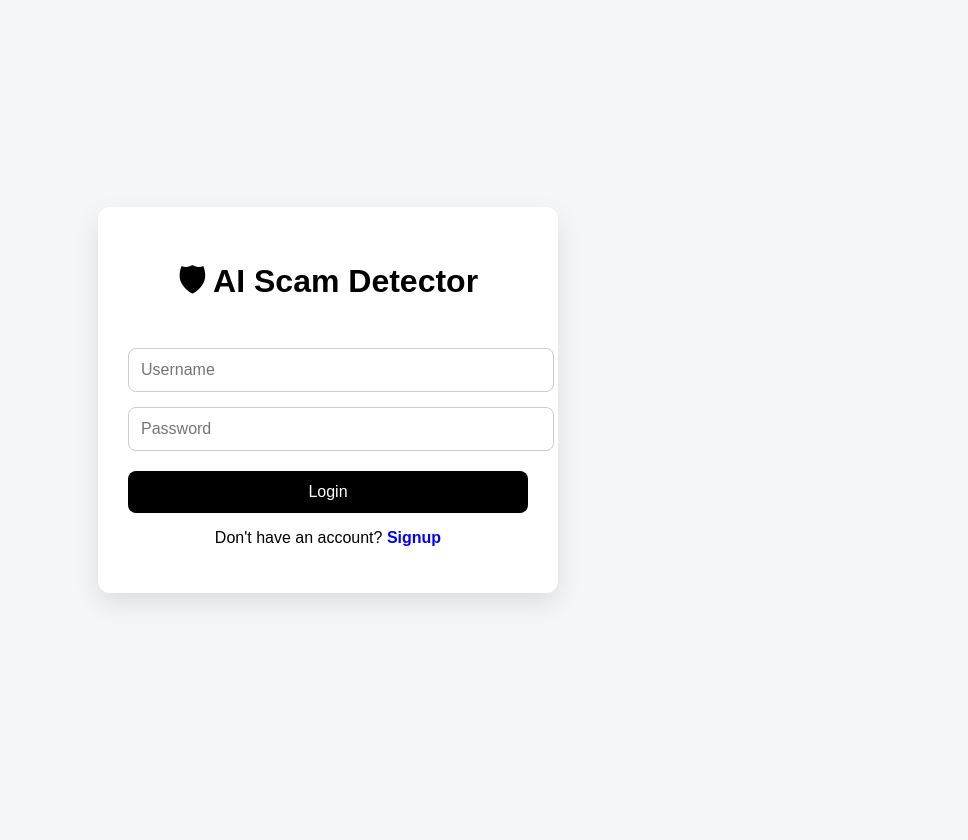
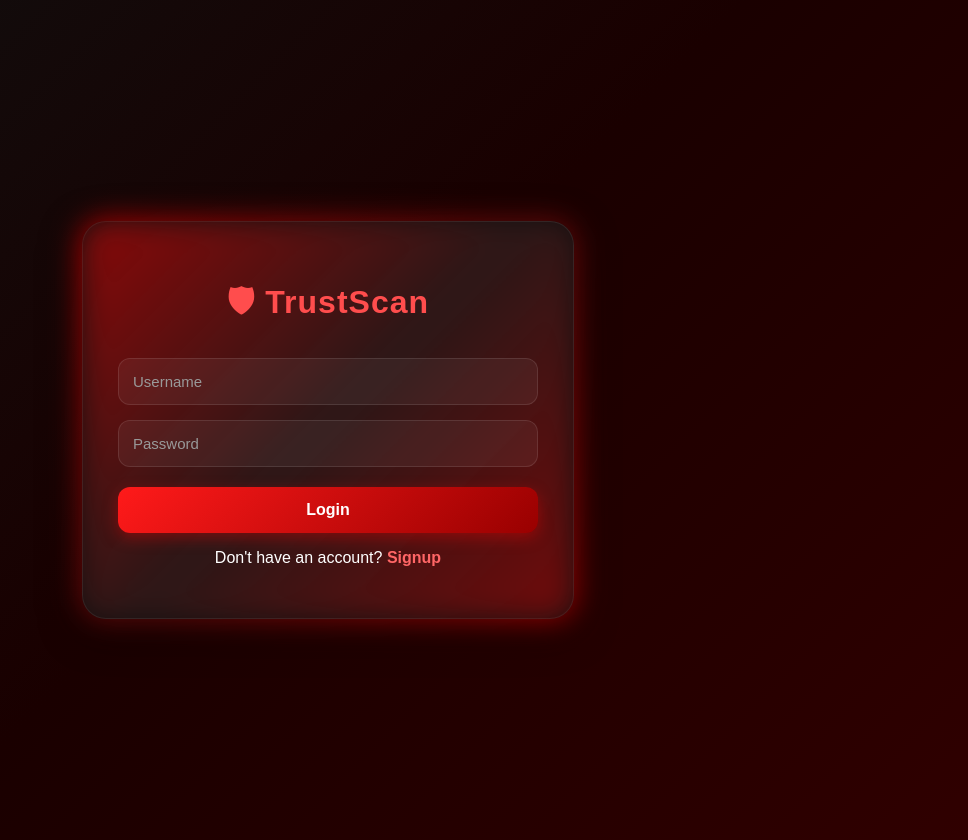
Before and after one commit to KlavitoOfTech/ai-scam-detector, a React (Create React App) app in the folder frontend-master/: page / in a window 1280 px wide. Shown: the whole page, without its empty margins (312-1280 px from the left). Before the commit the page ends 800 px from the top, so only its background shows below. Built offline with nearby package versions, Linux system fonts and the light colour scheme.

Commit message:
update: made few changes to the react hooks

```diff
--- a/frontend-master/src/App.css
+++ b/frontend-master/src/App.css
@@ -1,7 +1,9 @@
 body{
   margin:0;
   font-family: Arial, sans-serif;
-  background:#f4f6f8;
+  background: linear-gradient(135deg, #0f0f0f, #1a0000, #300000);
+  min-height:100vh;
+  overflow:hidden;
 }
 
 .container{
@@ -9,80 +11,163 @@ body{
   display:flex;
   justify-content:center;
   align-items:center;
+  padding:20px;
 }
 
 .card{
-  width:400px;
-  background:white;
-  padding:30px;
-  border-radius:12px;
-  box-shadow:0 10px 25px rgba(0,0,0,0.1);
+  width:420px;
+  background: rgba(20, 20, 20, 0.85);
+  backdrop-filter: blur(12px);
+  border: 1px solid rgba(255,255,255,0.08);
+  padding:35px;
+  border-radius:24px;
+  box-shadow:
+    0 0 30px rgba(255, 0, 0, 0.25),
+    0 10px 40px rgba(0,0,0,0.5);
   text-align:center;
+  color:white;
+  position:relative;
+}
+
+.card::before{
+  content:"";
+  position:absolute;
+  top:-2px;
+  left:-2px;
+  right:-2px;
+  bottom:-2px;
+  border-radius:24px;
+  background: linear-gradient(
+    135deg,
+    rgba(255,0,0,0.5),
+    rgba(255,80,80,0.1),
+    rgba(255,0,0,0.4)
+  );
+  z-index:-1;
+  filter: blur(15px);
+}
+
+h1{
+  font-size:32px;
+  margin-bottom:10px;
+  color:#ff4d4d;
+  letter-spacing:1px;
+}
+
+.subtitle{
+  color:#cfcfcf;
+  font-size:15px;
+  margin-bottom:25px;
+  line-height:1.6;
 }
 
 input{
   width:100%;
-  padding:12px;
+  padding:14px;
   margin-top:15px;
-  border-radius:8px;
-  border:1px solid #ccc;
-  font-size:16px;
+  border-radius:12px;
+  border:1px solid rgba(255,255,255,0.1);
+  background: rgba(255,255,255,0.05);
+  color:white;
+  font-size:15px;
+  outline:none;
+  transition:0.3s;
+  box-sizing:border-box;
 }
 
-.toggle{
-  color:blue;
-  cursor:pointer;
-  font-weight:bold;
-}
-
-.logout{
-  margin-top:20px;
-  background:#d9534f;
-}
-
-.subtitle{
-  color: #666;
-  font-size: 15px;
-  margin-top: -10px;
-  margin-bottom: 20px;
-  line-height: 1.5;
+input:focus{
+  border:1px solid #ff4d4d;
+  box-shadow:0 0 10px rgba(255,0,0,0.4);
 }
 
 textarea{
   width:100%;
-  height:120px;
-  padding:10px;
+  height:130px;
+  padding:14px;
   margin-top:20px;
-  border-radius:8px;
-  border:1px solid #ccc;
+  border-radius:12px;
+  border:1px solid rgba(255,255,255,0.1);
+  background: rgba(255,255,255,0.05);
+  color:white;
   resize:none;
-  font-size:16px;
+  font-size:15px;
+  outline:none;
+  transition:0.3s;
+  box-sizing:border-box;
+}
+
+textarea:focus{
+  border:1px solid #ff4d4d;
+  box-shadow:0 0 10px rgba(255,0,0,0.4);
+}
+
+textarea::placeholder,
+input::placeholder{
+  color:#999;
 }
 
 button{
   margin-top:20px;
   width:100%;
-  padding:12px;
+  padding:14px;
   border:none;
-  border-radius:8px;
-  background:black;
+  border-radius:12px;
+  background: linear-gradient(135deg, #ff1a1a, #990000);
   color:white;
   font-size:16px;
+  font-weight:bold;
   cursor:pointer;
+  transition:0.3s;
+  box-shadow:0 5px 15px rgba(255,0,0,0.35);
+}
+
+button:hover{
+  transform:translateY(-2px);
+  box-shadow:0 8px 20px rgba(255,0,0,0.45);
 }
 
 button:disabled{
-  background:#777;
+  background:#555;
+  cursor:not-allowed;
+  box-shadow:none;
 }
 
 .result{
-  margin-top:25px;
+  margin-top:30px;
+  padding:18px;
+  border-radius:14px;
+  background: rgba(255,255,255,0.05);
+  border:1px solid rgba(255,255,255,0.08);
 }
 
 .spam{
-  color:red;
+  color:#ff4d4d;
+  font-size:24px;
 }
 
 .safe{
-  color:green;
+  color:#00d26a;
+  font-size:24px;
 }
+
+.toggle{
+  color:#ff6666;
+  cursor:pointer;
+  font-weight:bold;
+  transition:0.3s;
+}
+
+.toggle:hover{
+  color:#ff1a1a;
+}
+
+.logout{
+  margin-top:20px;
+  background: linear-gradient(135deg, #ff4d4d, #660000);
+}
+
+.trials{
+  margin-top:10px;
+  color:#ddd;
+  font-size:14px;
+}
--- a/frontend-master/src/App.js
+++ b/frontend-master/src/App.js
@@ -156,7 +156,7 @@ function App() {
 
       <div className="card">
 
-        <h1>🛡 AI Scam Detector</h1>
+        <h1>🛡 TrustScan</h1>
 
         {!token ? (
 
```
